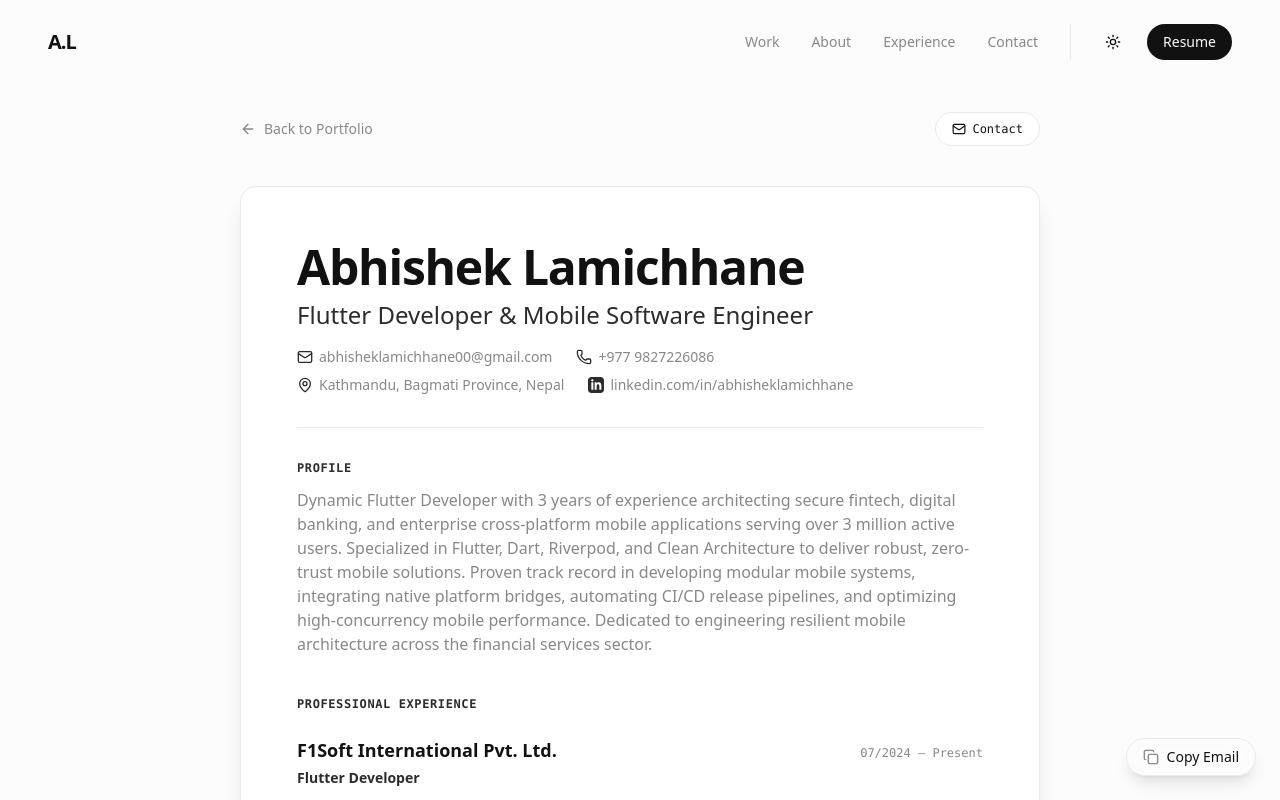
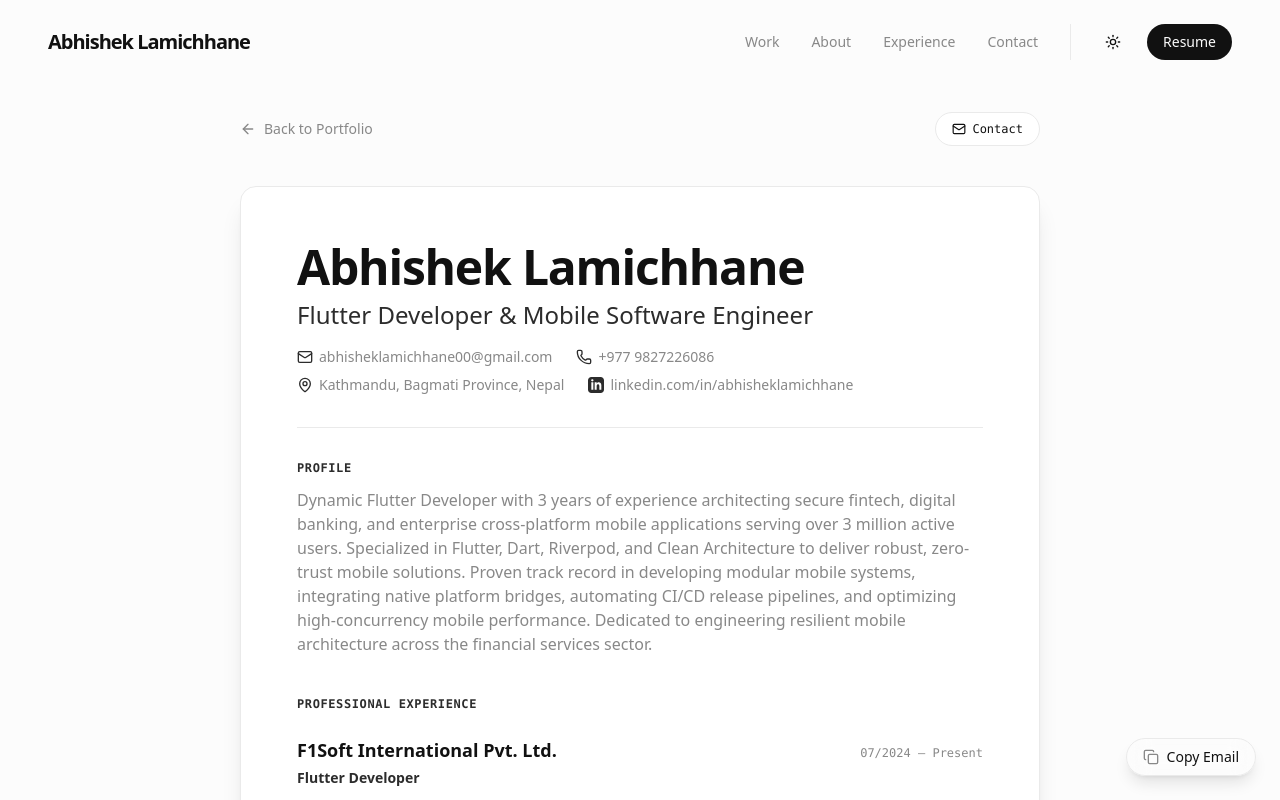
Before and after one commit to abhi9827/portfolio, a Next.js app: page /resume in a window 1280 px wide. Shown: the top 800 px of the page. Built offline with nearby package versions, Linux system fonts and the light colour scheme.

Commit message:
update SHO

```diff
--- a/src/app/layout.tsx
+++ b/src/app/layout.tsx
@@ -11,9 +11,9 @@ import CopyEmail from "@/components/copy-email";
 const inter = Inter({ subsets: ["latin"], variable: "--font-inter" });
 
 export const metadata: Metadata = {
-  metadataBase: new URL("https://abhisheklamichhane.com"),
-  title: "Abhishek Lamichhane — Flutter Developer & Mobile Software Engineer",
-  description: "Abhishek Lamichhane is a Flutter Developer with 3 years of experience specializing in mobile banking, fintech security, and clean architecture, impacting 3M+ users.",
+  metadataBase: new URL("https://abhisheklamichhane.me"),
+  title: "Abhishek Lamichhane | Flutter Developer",
+  description: "Abhishek Lamichhane is a Flutter Developer and Associate Software Engineer specializing in Flutter, Dart, mobile applications, and cross-platform development.",
   keywords: [
     "Abhishek Lamichhane",
     "Abhishek Lamichhane Flutter",
@@ -25,43 +25,53 @@ export const metadata: Metadata = {
   ],
   authors: [{ name: "Abhishek Lamichhane", url: "https://github.com/abhi9827" }],
   creator: "Abhishek Lamichhane",
+  robots: {
+    index: true,
+    follow: true,
+  },
+  icons: {
+    icon: "/favicon.ico",
+  },
   openGraph: {
-    title: "Abhishek Lamichhane — Flutter Developer & Mobile Software Engineer",
-    description: "Dynamic Flutter Developer specializing in mobile banking, fintech security, and clean architecture.",
-    url: "https://abhisheklamichhane.com",
-    siteName: "Abhishek Lamichhane Portfolio",
-    type: "profile",
+    title: "Abhishek Lamichhane | Flutter Developer",
+    description: "Portfolio of Abhishek Lamichhane — Flutter Developer and Associate Software Engineer.",
+    url: "https://abhisheklamichhane.me/",
+    siteName: "Abhishek Lamichhane",
+    type: "website",
     images: [
       {
-        url: "/images/profile-headshot.jpg",
-        width: 800,
-        height: 1000,
+        url: "https://abhisheklamichhane.me/og-image.png",
+        width: 1200,
+        height: 630,
         alt: "Abhishek Lamichhane — Flutter Developer",
       },
     ],
   },
   twitter: {
     card: "summary_large_image",
-    title: "Abhishek Lamichhane — Flutter Developer",
-    description: "Flutter Developer specializing in mobile banking, fintech security, and clean architecture.",
-    images: ["/images/profile-headshot.jpg"],
+    title: "Abhishek Lamichhane | Flutter Developer",
+    description: "Portfolio of Abhishek Lamichhane — Flutter Developer and Associate Software Engineer.",
+    images: ["https://abhisheklamichhane.me/og-image.png"],
   },
   alternates: {
-    canonical: "https://abhisheklamichhane.com",
+    canonical: "https://abhisheklamichhane.me/",
   },
 };
 
 const jsonLd = {
   "@context": "https://schema.org",
+  "@graph": [
+    {
       "@type": "Person",
+      "@id": "https://abhisheklamichhane.me/#person",
       name: "Abhishek Lamichhane",
-  jobTitle: "Flutter Developer & Mobile Software Engineer",
-  url: "https://abhisheklamichhane.com",
-  image: "https://abhisheklamichhane.com/images/profile-headshot.jpg",
+      jobTitle: "Flutter Developer",
+      url: "https://abhisheklamichhane.me/",
+      image: "https://abhisheklamichhane.me/images/profile-headshot.jpg",
       sameAs: [
+        "https://github.com/abhi9827",
         "https://linkedin.com/in/abhisheklamichhane",
-    "https://github.com/abhi9827",
-    "https://pub.dev/packages/advanced_native_contact_picker",
+        "https://pub.dev/packages/advanced_native_contact_picker"
       ],
       worksFor: {
         "@type": "Organization",
@@ -85,7 +95,15 @@ const jsonLd = {
         "Clean Architecture",
         "Riverpod",
         "Native Bridging (iOS & Android)",
-  ],
+      ]
+    },
+    {
+      "@type": "WebSite",
+      "@id": "https://abhisheklamichhane.me/#website",
+      name: "Abhishek Lamichhane",
+      url: "https://abhisheklamichhane.me/"
+    }
+  ]
 };
 
 export default function RootLayout({
@@ -96,6 +114,8 @@ export default function RootLayout({
   return (
     <html lang="en" suppressHydrationWarning className="scroll-smooth">
       <head>
+        <meta charSet="utf-8" />
+        <meta name="viewport" content="width=device-width, initial-scale=1" />
         <script
           type="application/ld+json"
           dangerouslySetInnerHTML={{ __html: JSON.stringify(jsonLd) }}
--- a/src/app/resume/page.tsx
+++ b/src/app/resume/page.tsx
@@ -12,8 +12,22 @@ function LinkedinIcon({ className }: { className?: string }) {
 }
 
 export const metadata = {
-  title: "Resume — Abhishek Lamichhane | Flutter Developer",
+  title: "Resume | Abhishek Lamichhane | Flutter Developer",
   description: "CV & Resume of Abhishek Lamichhane — Flutter Developer with 3 years of experience in fintech, digital banking, and enterprise mobile systems.",
+  openGraph: {
+    title: "Resume | Abhishek Lamichhane | Flutter Developer",
+    description: "CV & Resume of Abhishek Lamichhane — Flutter Developer with 3 years of experience in fintech, digital banking, and enterprise mobile systems.",
+    url: "https://abhisheklamichhane.me/resume",
+    type: "website",
+  },
+  twitter: {
+    card: "summary_large_image",
+    title: "Resume | Abhishek Lamichhane | Flutter Developer",
+    description: "CV & Resume of Abhishek Lamichhane — Flutter Developer with 3 years of experience in fintech, digital banking, and enterprise mobile systems.",
+  },
+  alternates: {
+    canonical: "https://abhisheklamichhane.me/resume",
+  },
 }
 
 export default function ResumePage() {
--- a/src/app/robots.ts
+++ b/src/app/robots.ts
@@ -1,7 +1,7 @@
 import { MetadataRoute } from "next"
 
 export default function robots(): MetadataRoute.Robots {
-  const baseUrl = "https://abhisheklamichhane.vercel.app"
+  const baseUrl = "https://abhisheklamichhane.me"
 
   return {
     rules: {
--- a/src/app/sitemap.ts
+++ b/src/app/sitemap.ts
@@ -2,7 +2,7 @@ import { MetadataRoute } from "next"
 import { projects } from "@/data/projects"
 
 export default function sitemap(): MetadataRoute.Sitemap {
-  const baseUrl = "https://abhisheklamichhane.vercel.app" // update to custom domain when added
+  const baseUrl = "https://abhisheklamichhane.me" // update to custom domain when added
 
   const projectUrls = projects.map((project) => ({
     url: `${baseUrl}/work/${project.slug}`,
--- a/src/app/work/[slug]/page.tsx
+++ b/src/app/work/[slug]/page.tsx
@@ -3,10 +3,39 @@ import { ArrowLeft, CheckCircle2, Shield, Sparkles, Layers, ArrowUpRight, Termin
 import Link from "next/link"
 import { notFound } from "next/navigation"
 
+import { Metadata } from "next"
+
 export function generateStaticParams() {
   return projects.map((project) => ({
     slug: project.slug,
   }))
+}
+
+export async function generateMetadata({ params }: { params: Promise<{ slug: string }> }): Promise<Metadata> {
+  const resolvedParams = await params
+  const project = projects.find((p) => p.slug === resolvedParams.slug)
+
+  if (!project) {
+    return {
+      title: "Project Not Found | Abhishek Lamichhane",
+    }
+  }
+
+  return {
+    title: `${project.title} | Abhishek Lamichhane`,
+    description: project.description,
+    openGraph: {
+      title: `${project.title} | Abhishek Lamichhane`,
+      description: project.description,
+      url: `https://abhisheklamichhane.me/work/${project.slug}`,
+      type: "article",
+    },
+    twitter: {
+      card: "summary_large_image",
+      title: `${project.title} | Abhishek Lamichhane`,
+      description: project.description,
+    },
+  }
 }
 
 export default async function ProjectPage({ params }: { params: Promise<{ slug: string }> }) {
--- a/src/components/navbar.tsx
+++ b/src/components/navbar.tsx
@@ -4,12 +4,13 @@ import { useState, useEffect } from "react"
 import { motion, useScroll, useMotionValueEvent } from "framer-motion"
 import { ThemeToggle } from "./theme-toggle"
 import { Menu, X } from "lucide-react"
+import Link from "next/link"
 
 const navLinks = [
-  { name: "Work", href: "#work" },
-  { name: "About", href: "#about" },
-  { name: "Experience", href: "#experience" },
-  { name: "Contact", href: "#contact" },
+  { name: "Work", href: "/#work" },
+  { name: "About", href: "/#about" },
+  { name: "Experience", href: "/#experience" },
+  { name: "Contact", href: "/#contact" },
 ]
 
 export default function Navbar() {
@@ -43,40 +44,40 @@ export default function Navbar() {
         transition={{ duration: 0.8, ease: [0.16, 1, 0.3, 1] }}
       >
         <div className="container mx-auto px-6 md:px-12 flex items-center justify-between">
-          <a
-            href="#"
+          <Link
+            href="/"
             className="text-xl font-bold tracking-tighter"
             data-cursor-interactive="true"
           >
-            A.L
-          </a>
+            Abhishek Lamichhane
+          </Link>
 
           {/* Desktop Nav */}
           <nav className="hidden md:flex items-center gap-8">
             <ul className="flex items-center gap-8 text-sm font-medium">
               {navLinks.map((link) => (
                 <li key={link.name}>
-                  <a
+                  <Link
                     href={link.href}
                     className="text-muted hover:text-foreground transition-colors relative group"
                     data-cursor-interactive="true"
                   >
                     {link.name}
                     <span className="absolute -bottom-1 left-0 w-0 h-[1px] bg-foreground transition-all duration-300 group-hover:w-full"></span>
-                  </a>
+                  </Link>
                 </li>
               ))}
             </ul>
 
             <div className="flex items-center gap-4 border-l border-border pl-6">
               <ThemeToggle />
-              <a
+              <Link
                 href="/resume"
                 className="text-sm font-medium px-4 py-2 bg-foreground text-background rounded-full hover:scale-105 transition-transform"
                 data-cursor-interactive="true"
               >
                 Resume
-              </a>
+              </Link>
             </div>
           </nav>
 
@@ -109,9 +110,8 @@ export default function Navbar() {
 
           <nav className="flex-1 flex flex-col justify-center px-12 gap-8">
             {navLinks.map((link, i) => (
+              <Link key={link.name} href={link.href} passHref legacyBehavior>
                 <motion.a
-                key={link.name}
-                href={link.href}
                   className="text-4xl font-medium tracking-tight"
                   initial={{ opacity: 0, y: 20 }}
                   animate={{ opacity: 1, y: 0 }}
@@ -120,17 +120,20 @@ export default function Navbar() {
                 >
                   {link.name}
                 </motion.a>
+              </Link>
             ))}
 
+            <Link href="/resume" passHref legacyBehavior>
               <motion.a
-              href="/resume"
                 className="text-2xl mt-8 flex items-center text-muted"
                 initial={{ opacity: 0, y: 20 }}
                 animate={{ opacity: 1, y: 0 }}
                 transition={{ delay: navLinks.length * 0.1, duration: 0.5 }}
+                onClick={() => setMobileMenuOpen(false)}
               >
                 Download Resume →
               </motion.a>
+            </Link>
           </nav>
         </div>
       )}
```
Also changed, not shown: public/og-image.png (added). Lines whose indentation alone changed are shown as unchanged.
